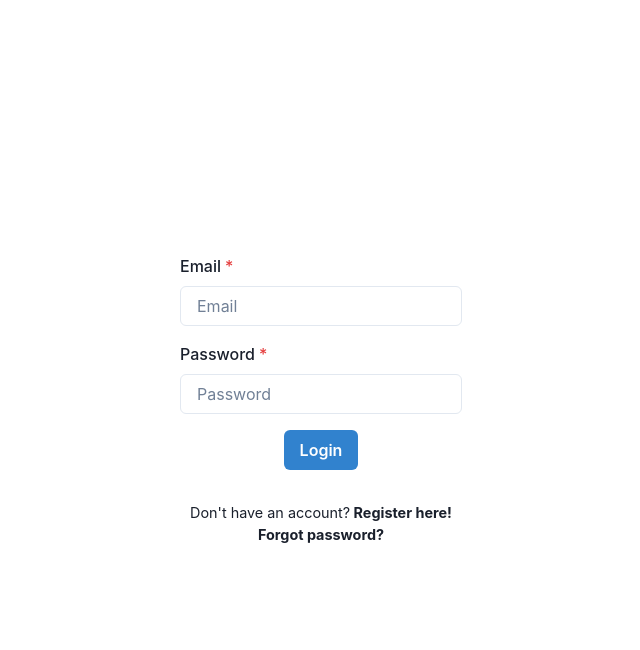
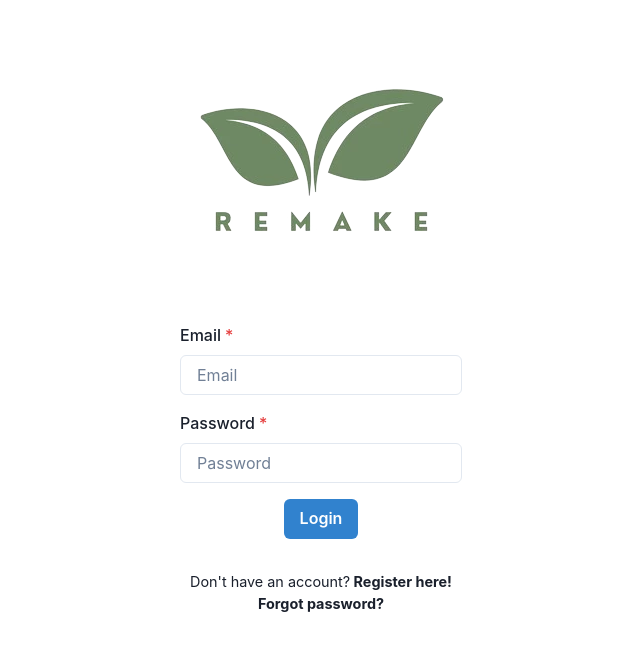
Before and after one commit to RenanPaixao/remake-web, a React (Vite) app: page /login in a window 1280 px wide. Shown: the top 650 px of the page, without its empty margins (319-959 px from the left). Built offline with nearby package versions, Linux system fonts and the light colour scheme; no server answers.

Commit message:
feat: add logo on login page

```diff
--- a/src/pages/Login.tsx
+++ b/src/pages/Login.tsx
@@ -1,15 +1,19 @@
-import { Box, Center, Text } from '@chakra-ui/react'
+import { Box, Center, Image, Text } from '@chakra-ui/react'
 import React, { useEffect } from 'react'
 import { Link } from 'react-router-dom'
 import { LoginForm } from '../components/LoginForm/LoginForm.tsx'
 import { saveLocationOnSessionStorage } from '../utils/location.ts'
+import logo from '../assets/logo.webp'
 
 export const Login = (): React.JSX.Element => {
   useEffect(() => {
     saveLocationOnSessionStorage()
   })
-  return <Center height='100vh' flexDirection='column'>
+  return <>
+    <Center flexDirection='column'>
+      <Image src={logo} alt='Remake logo' my={20} />
       <LoginForm />
+
       <Box>
         <Text mt='2rem' fontSize='0.9rem'>Don't have an account?
           <Link to='/sign-up' role='link'>
@@ -23,4 +27,5 @@ export const Login = (): React.JSX.Element => {
         </Text>
       </Box>
     </Center>
+  </>
 }
```
Lines whose indentation alone changed are shown as unchanged.
